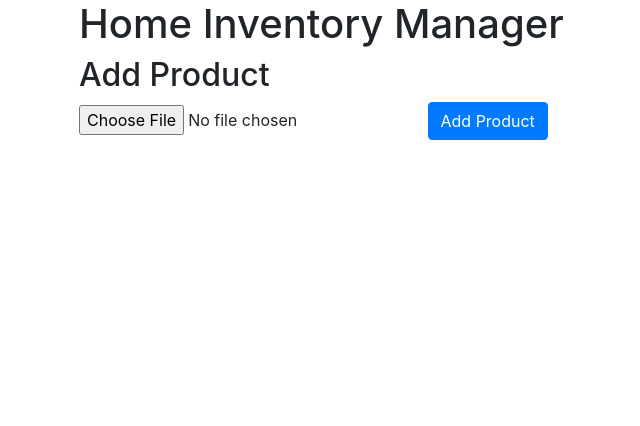
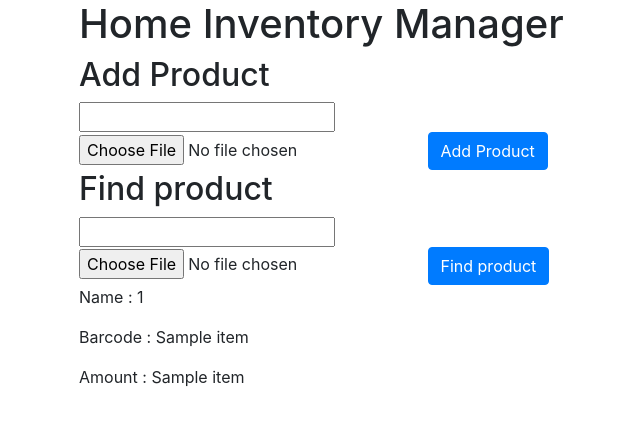
Before and after one commit to Pepine360/HIMS, a Flask app: template website/templates/home.html in a window 1280 px wide. Shown: the top 426 px of the page, without its empty margins (6-646 px from the left). Run offline with Flask 2, Linux system fonts and the light colour scheme; the template is opened without the code that fills it: most values are stand-ins (such as "Sample title", 1, 10 or a date in 2020); some libraries are stand-ins or nearby versions.

Commit message:
Added a database controller and search feature

```diff
--- a/website/server.py
+++ b/website/server.py
@@ -1,7 +1,7 @@
 from flask import Flask, render_template, jsonify, request, redirect, url_for, flash
 from werkzeug.utils import secure_filename
 from decoder import BarcodeReader
-from numpy import asarray
+from storage import storeData, loadData
 
 app = Flask(__name__)
 app.secret_key = b'_6f\mra8\tu49&jgm\nnss]/'
@@ -11,17 +11,25 @@ def home():
     return render_template('home.html')
 
 
-@app.route("/products", methods=['POST'])
-def products():
+@app.route("/Products", methods=['POST'])
+def addProducts():
     if request.method == 'POST':
         return create_product()
 
+@app.route("/findProducts", methods=["POST"])
+def findProducts():
+    if request.method == "POST":
+        return findProduct()
 
 def create_product():
     f = request.files.get("product_sku")
+    itemName = request.form["itemName"]
+
     uploaded_file = f"./{secure_filename(f.filename)}"
     f.save(uploaded_file)
-    if process_image(uploaded_file):
+    processResult = process_image(uploaded_file)
+    if processResult[0]:
+        storeProduct(itemName, processResult[1])
         flash('Product added', category="success")
     else:
         flash('Unable to process image', category="error")
@@ -29,12 +37,34 @@ def create_product():
 
     return redirect(url_for('home'))
 
+def findProduct():
+    f = request.files.get("product_code")
+    itemName = request.form["productName"]
+
+    savedImage = f"./{secure_filename(f.filename)}"
+    f.save(savedImage)
+    processedResult = process_image(savedImage)
+
+    querryResult = ""
+
+    if processedResult[0]:
+        querryResult = searchProduct(itemName, processedResult[1])
+
+    return render_template("home.html", data = querryResult)
+
 def process_image(path):
     decodedData = BarcodeReader(path)
-    status = False
+    data = [False]
     if len(decodedData) > 0:
-        status = True
-        for item in decodedData:
-            app.logger.debug(item)
+        data[0] = True
+        data.append(decodedData[0][0])
+    return data
 
-    return status
+
+def storeProduct(itemName, itemData):
+    storeData((itemName, itemData), "storage.db")
+
+def searchProduct(name, data):
+    result = loadData( (name, data) , "storage.db")
+    app.logger.info(result)
+    return result
--- a/website/templates/home.html
+++ b/website/templates/home.html
@@ -42,10 +42,28 @@
         {% endwith %}
         <div class="col-md-12">
           <h2> Add Product </h2>
-          <form id="add_product" action="/products" enctype="multipart/form-data" method="POST">
+          <form id="add_product" action="/Products" enctype="multipart/form-data" method="POST">
+            <input type="text" name="itemName"/><br>
             <input type="file" name="product_sku"/>
             <button type="submit" class="btn btn-primary">Add Product</button>
           </form>
+        </div>
+        <div class="col-md-12">
+          <h2> Find product</h2>
+          <form id="find_product" action="/findProducts" enctype="multipart/form-data" method="POST">
+          <input type="text" name="productName"/><br>
+          <input type="file" name="product_code"/>
+          <button type="submit" class="btn btn-primary"> Find product </button>
+          </form>
+        </div>
+        <div class="container">
+          {% for item in data %}
+            <div class = "content">
+              <p> Name : {{ item[0] }}</p>
+              <p> Barcode : {{ item[1] }}</item></p>
+              <p> Amount : {{ item[2] }}</p>
+            </div>
+          {% endfor %}
         </div>
       </div>
     </div>
```
Also changed, not shown: 2 other files.
